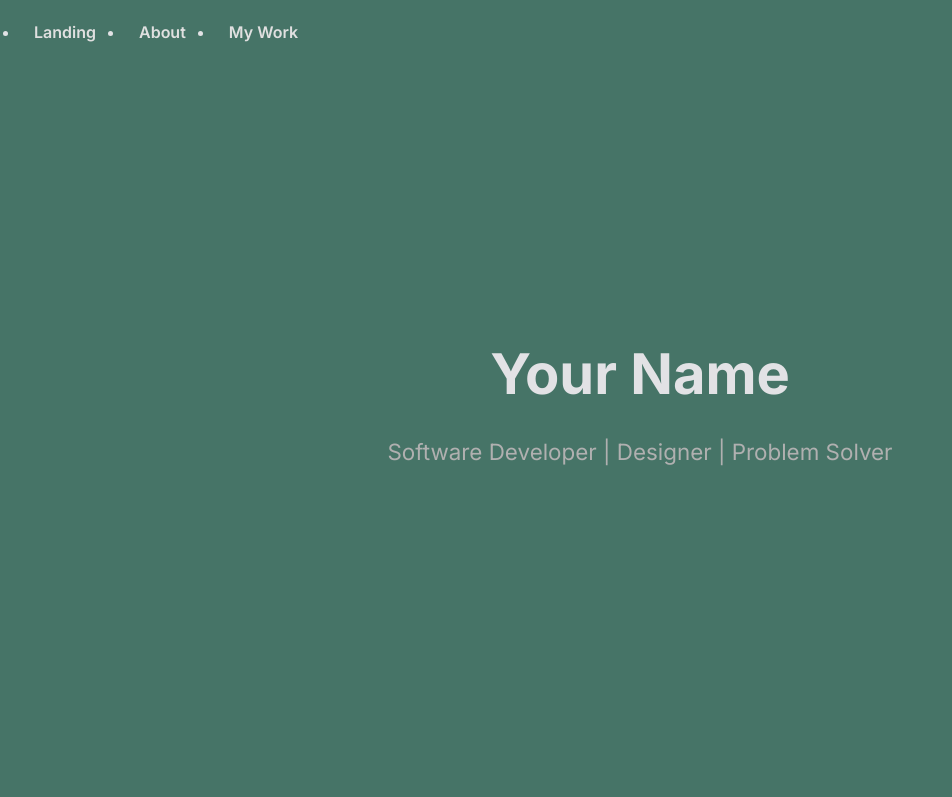
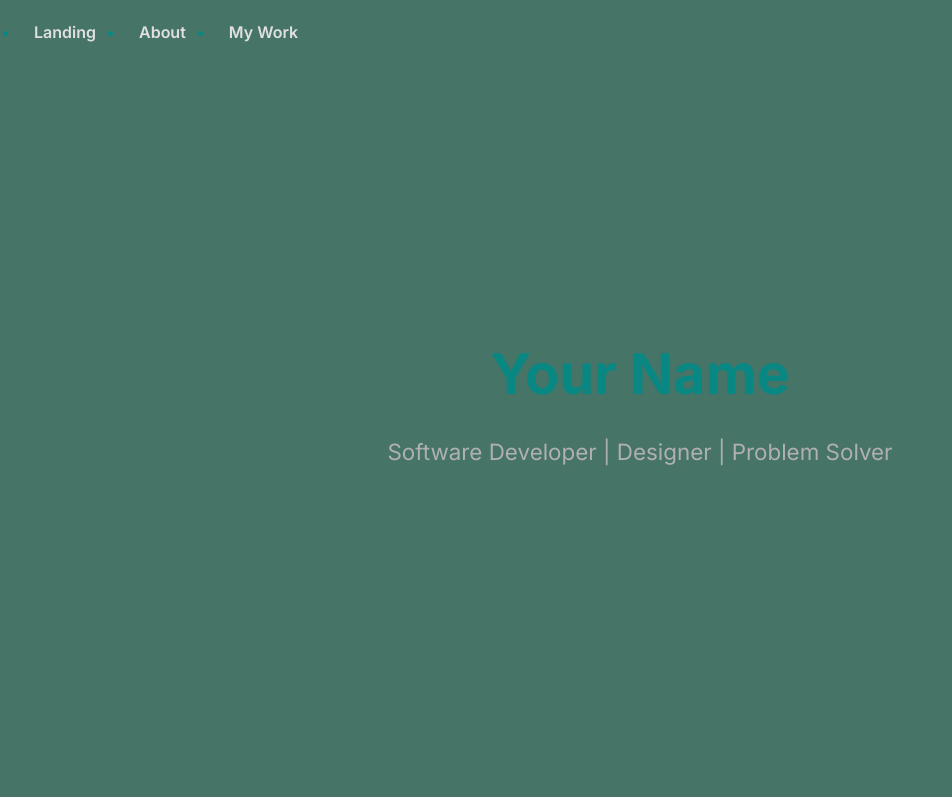
Before and after one commit to SeanLynch1/seanlynch1.github.io, a plain HTML site: page index.html in a window 1280 px wide. Shown: the top 797 px of the page, without its empty margins (0-952 px from the left). Drawn offline with Linux system fonts and the light colour scheme.

Commit message:
Update style.css

```diff
--- a/style.css
+++ b/style.css
@@ -17,7 +17,7 @@ html {
 
 body {
   font-family: 'Inter', sans-serif;
-  color: #e2e2e5;
+  color: #098782;
   line-height: 1.6;
 }
 
```
